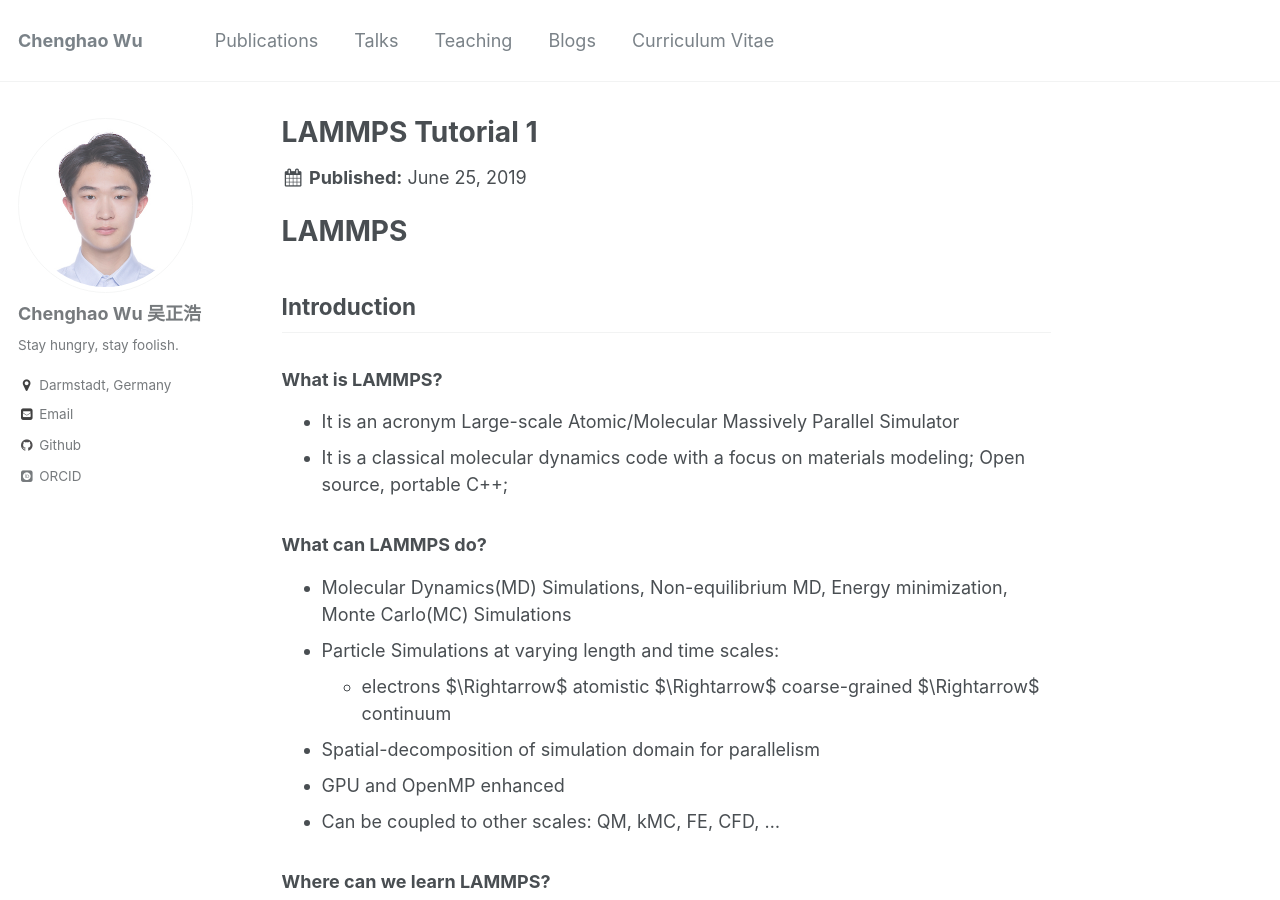
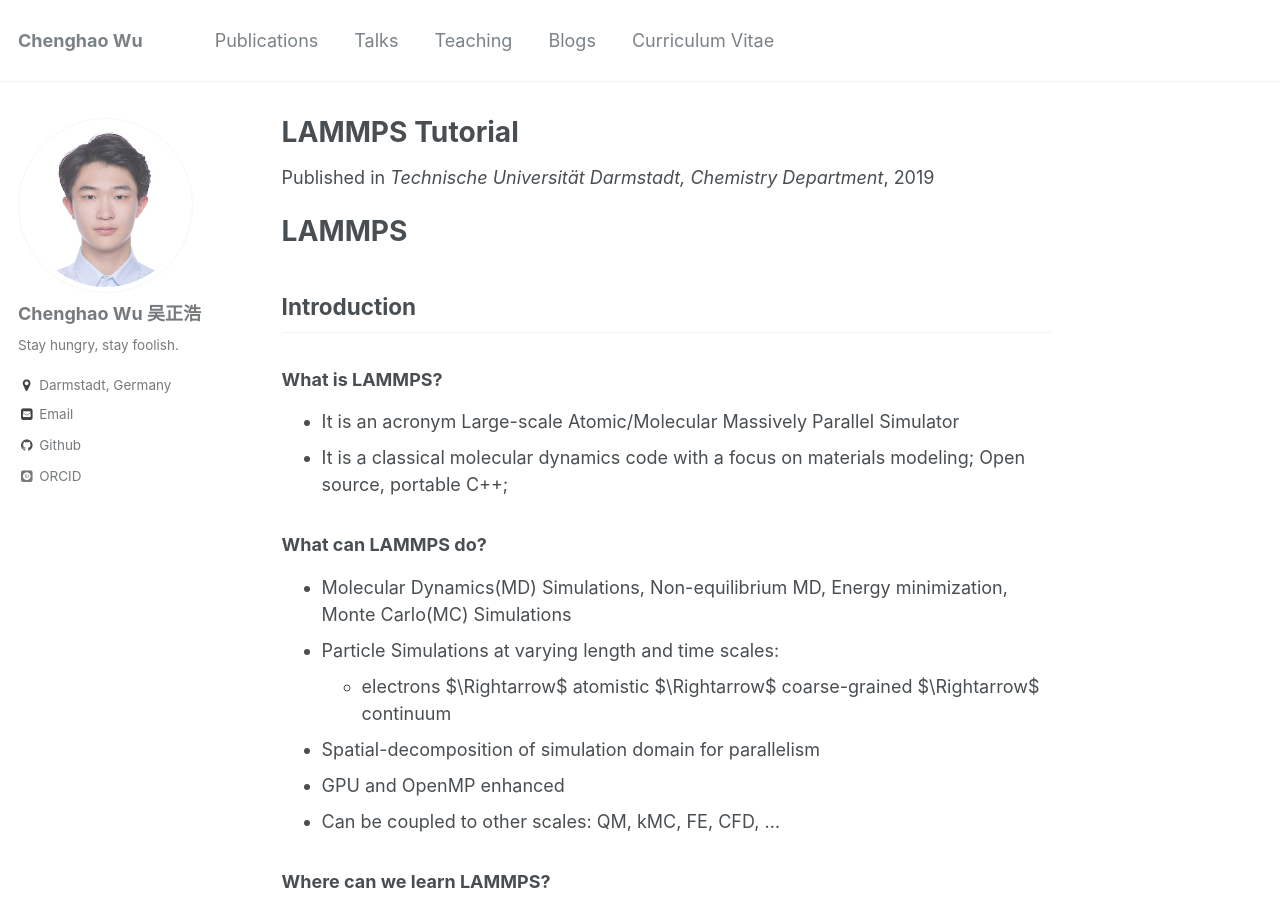
Before and after one commit to Chenghao-Wu/Chenghao-Wu.github.io, a Jekyll site: the page built from _blogs/Tutorial_LAMMPS.md, in a window 1280 px wide and 900 px high. Built offline with Jekyll 4.4.1, drawn with Linux system fonts in a browser that asks for light colours; some web fonts are replaced.

Commit message:
add blog

```diff
--- a/_blogs/Tutorial_LAMMPS.md
+++ b/_blogs/Tutorial_LAMMPS.md
@@ -1,8 +1,11 @@
 ---
-title: "LAMMPS Tutorial 1"
-excerpt: ""
+title: "LAMMPS Tutorial"
+type: "Blogs"
 collection: blogs
+permalink: /blogs/Tutorial_LAMMPS
 date: 2019-06-25
+venue: "Technische Universität Darmstadt, Chemistry Department"
+location: "Darmstadt, Germany"
 ---
 
 # LAMMPS
```
Also changed, not shown: _blogs/First_Simulation.md (+5 -2 lines), _blogs/Tutorial_Linux.md (+4 -1 lines).
